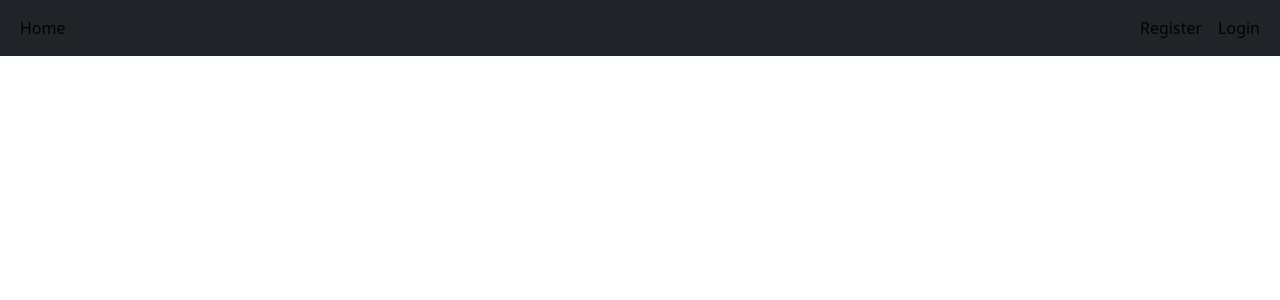
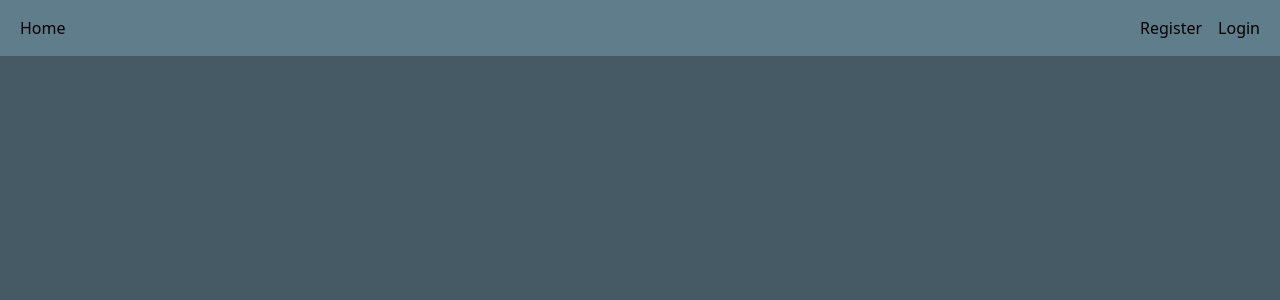
Before and after one commit to ZakMcRae/psts-api-front-end, a FastAPI app: page / in a window 1280 px wide. Shown: the top 300 px of the page. Run offline with FastAPI, Linux system fonts and the light colour scheme.

Commit message:
background and navbar colour change

```diff
--- a/Blog_FastAPI/templates/base.html
+++ b/Blog_FastAPI/templates/base.html
@@ -17,11 +17,11 @@
     {% endif %}
 
 </head>
-<body>
+<body class="bg-background">
 
 
 <nav class="navbar navbar-expand-md py-0">
-    <div class="container-fluid bg-main-mid py-2 bg-dark">
+    <div class="container-fluid bg-main-mid py-2 bg-main">
         <button class="navbar-toggler navbar-dark ms-auto" type="button" data-bs-toggle="collapse"
                 data-bs-target="#navbarNavAltMarkup"
                 aria-controls="navbarNavAltMarkup" aria-expanded="false" aria-label="Toggle navigation">
```
